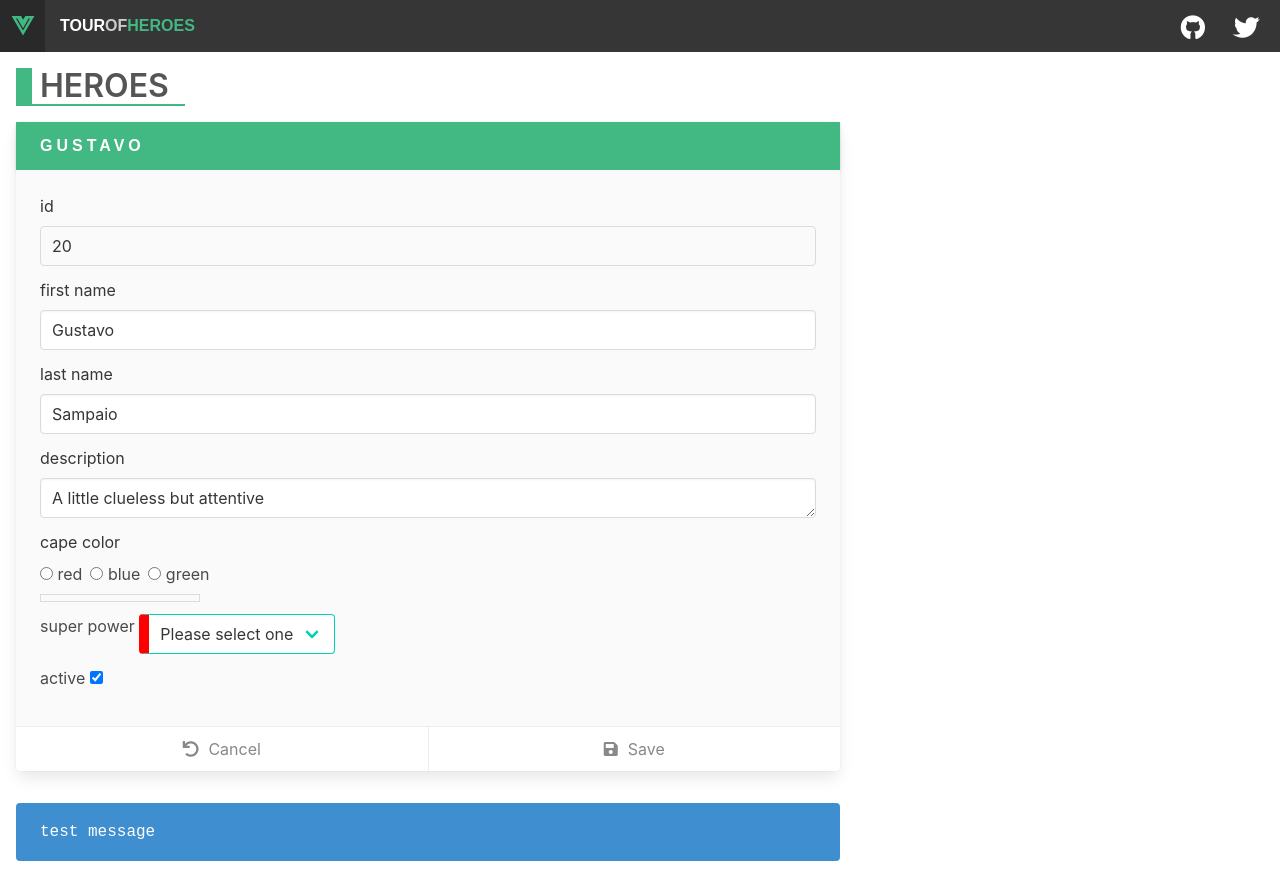
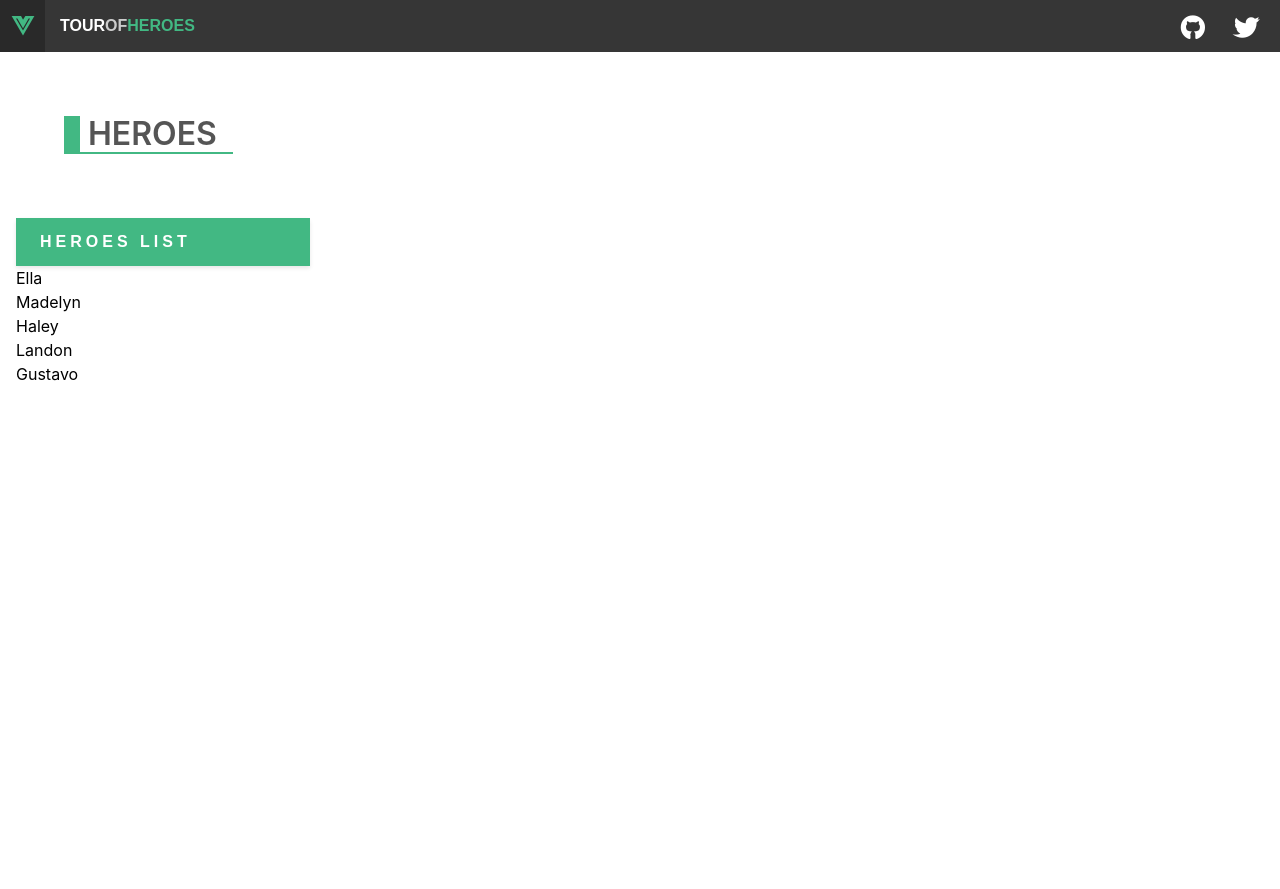
Before and after one commit to gspolima/Vue-Getting-Started, a Vue app: page / in a window 1280 px wide. After the commit the page ends 800 px from the top, so only its background shows below. Built offline with nearby package versions, Linux system fonts and the light colour scheme.

Commit message:
Listing collections and conditional-based content

```diff
--- a/src/components/header-bar-links.vue
+++ b/src/components/header-bar-links.vue
@@ -3,7 +3,7 @@
     <div class="navbar-end">
       <div class="navbar-item">
         <div class="buttons">
-          <a v-bind="github" target="_blank" rel="noopener noreferrer">
+          <a v-bind:href="github" target="_blank" rel="noopener noreferrer">
             <i class="fab fa-github fa-2x" aria-hidden="true"></i>
           </a>
           <a v-bind:href="twitter" target="_blank" rel="noopener noreferrer">
--- a/src/components/heroes.vue
+++ b/src/components/heroes.vue
@@ -4,119 +4,61 @@
       <h2 class="title">Heroes</h2>
     </div>
     <div class="columns">
-      <div class="column is-8">
-        <div class="card edit-detail">
+      <div class="column is-3">
         <header class="card-header">
-            <p class="card-header-title">{{ hero.firstName }}</p>
+          <p class="card-header-title">heroes list</p>
+        </header>
+        <ul class="list is-hoverable">
+          <li v-for="hero in heroes" :key="hero.id">
+            <a
+              @click="displayDetails(hero)"
+              class="list-item"
+              :class="{ 'is-active': selectedHero === hero }"
+            >
+              <span>{{ hero.firstName }}</span>
+            </a>
+          </li>
+        </ul>
+      </div>
+    </div>
+    <div v-if="typeof selectedHero !== 'undefined'" class="columns">
+      <div class="column is-3">
+        <header class="card-header">
+          <p class="card-header-title">{{ selectedHero.firstName }}</p>
         </header>
         <div class="card-content">
           <div class="content">
             <div class="field">
               <label class="label" for="id">id</label>
-                <label class="input" id="id" readonly>{{ hero.id }}</label>
+              <label class="input" id="id" readonly>
+                {{ selectedHero.id }}
+              </label>
             </div>
             <div class="field">
               <label class="label" for="firstName">first name</label>
-                <input class="input" id="firstName" v-model="hero.firstName" />
+              <input
+                class="input"
+                id="firstName"
+                v-model="selectedHero.firstName"
+              />
             </div>
             <div class="field">
               <label class="label" for="lastName">last name</label>
-                <input class="input" id="lastName" v-model="hero.lastName" />
+              <input
+                class="input"
+                id="lastName"
+                v-model="selectedHero.lastName"
+              />
             </div>
             <div class="field">
               <label class="label" for="description">description</label>
-                <textarea
+              <input
                 class="input"
                 id="description"
-                  type="text"
-                  v-model="hero.description"
+                v-model="selectedHero.description"
               />
             </div>
-              <div class="field">
-                <label class="label">cape color</label>
-                <label class="radio" for="color-red">
-                  <input
-                    type="radio"
-                    id="color-red"
-                    value="red"
-                    v-model="hero.capeColor"
-                    @keyup.esc="clearCapeColor()"
-                  />
-                  red
-                </label>
-                <label class="radio" for="color-blue">
-                  <input
-                    type="radio"
-                    id="color-blue"
-                    value="blue"
-                    v-model="hero.capeColor"
-                    @keyup.esc="clearCapeColor()"
-                  />
-                  blue
-                </label>
-                <label class="radio" for="color-green">
-                  <input
-                    type="radio"
-                    id="color-green"
-                    value="green"
-                    v-model="hero.capeColor"
-                    @keyup.esc="clearCapeColor()"
-                  />
-                  green
-                </label>
-                <div
-                  class="color-line"
-                  :style="{ 'background-color': hero.capeColor }"
-                ></div>
           </div>
-              <div class="field">
-                <label for="power">
-                  super power
-                  <div class="select is-primary">
-                    <select
-                      id="power"
-                      v-model="hero.power"
-                      @keyup.delete="clearPower"
-                      :class="{ invalid: hero.power === '' }"
-                    >
-                      <option disabled value>Please select one</option>
-                      <option>Speed</option>
-                      <option>Flight</option>
-                      <option>Strength</option>
-                      <option>Invisibility</option>
-                    </select>
-                  </div>
-                </label>
-              </div>
-              <div class="field">
-                <label class="checkbox" for="active">
-                  active
-                  <input
-                    type="checkbox"
-                    class="is-primary"
-                    id="active"
-                    v-model="hero.active"
-                  />
-                </label>
-              </div>
-            </div>
-          </div>
-          <footer class="card-footer">
-            <button
-              @click="cancelHero"
-              class="link card-footer-item cancel-button"
-            >
-              <i class="fas fa-undo"></i>
-              <span>Cancel</span>
-            </button>
-            <button @click="saveHero" class="link card-footer-item">
-              <i class="fas fa-save"></i>
-              <span>Save</span>
-            </button>
-          </footer>
-        </div>
-        <div class="notification is-info">
-          <pre>{{ message }}</pre>
         </div>
       </div>
     </div>
@@ -128,30 +70,45 @@
   name: 'Heroes',
   data() {
     return {
-      hero: {
+      selectedHero: undefined, // preferable over an empty object
+      heroes: [
+        {
+          id: 10,
+          firstName: 'Ella',
+          lastName: 'Papa',
+          description: 'fashionista',
+        },
+        {
           id: 20,
+          firstName: 'Madelyn',
+          lastName: 'Papa',
+          description: 'the cat whisperer',
+        },
+        {
+          id: 30,
+          firstName: 'Haley',
+          lastName: 'Papa',
+          description: 'pen wielder',
+        },
+        {
+          id: 40,
+          firstName: 'Landon',
+          lastName: 'Papa',
+          description: 'arc trooper',
+        },
+        {
+          id: 50,
           firstName: 'Gustavo',
           lastName: 'Sampaio',
-        description: 'A little clueless but attentive',
-        capeColor: '',
-        power: '',
-        active: true,
+          description: 'dragon slayer',
         },
-      message: 'test message',
+      ],
     };
   },
   methods: {
-    cancelHero() {
-      this.message = '';
-    },
-    saveHero() {
-      this.message = JSON.stringify(this.hero, null, '\n');
-    },
-    clearPower() {
-      this.hero.power = '';
-    },
-    clearCapeColor() {
-      this.hero.capeColor = '';
+    displayDetails(hero) {
+      console.log(hero);
+      this.selectedHero = hero;
     },
   },
 };
--- a/src/design/_bulma.scss
+++ b/src/design/_bulma.scss
@@ -1,23 +1,23 @@
-// @import 'bulma/bulma.sass';
+@import 'bulma/bulma.sass';
 // Using specific Bulma files reduces the 3 production css files from 195kb to 139kb for a 28% decrease
-@import 'bulma/sass/utilities/_all.sass';
-@import 'bulma/sass/utilities/mixins.sass';
-@import 'bulma/sass/utilities/controls.sass';
-@import 'bulma/sass/base/generic.sass';
-@import 'bulma/sass/base/helpers.sass'; // 277 lines
-@import 'bulma/sass/base/minireset.sass';
-@import 'bulma/sass/layout/footer.sass';
-// @import 'bulma/sass/layout/section.sass'; // 12 lines
-@import 'bulma/sass/components/card.sass';
-// @import 'bulma/sass/components/list.sass'; // 39 lines
-@import 'bulma/sass/components/menu.sass';
-@import 'bulma/sass/components/modal.sass';
-@import 'bulma/sass/components/navbar.sass';
-@import 'bulma/sass/elements/notification.sass';
-@import 'bulma/sass/elements/button.sass';
-// @import 'bulma/sass/elements/container.sass'; // 25 lines
-// @import 'bulma/sass/elements/content.sass'; // 150 lines
-// @import 'bulma/sass/elements/title.sass'; // 64 lines
-// @import 'bulma/sass/elements/icon.sass';
-@import 'bulma/sass/form/_all.sass';
-@import 'bulma/sass/grid/columns.sass';
+// @import 'bulma/sass/utilities/_all.sass';
+// @import 'bulma/sass/utilities/mixins.sass';
+// @import 'bulma/sass/utilities/controls.sass';
+// @import 'bulma/sass/base/generic.sass';
+// @import 'bulma/sass/base/helpers.sass'; // 277 lines
+// @import 'bulma/sass/base/minireset.sass';
+// @import 'bulma/sass/layout/footer.sass';
+// // @import 'bulma/sass/layout/section.sass'; // 12 lines
+// @import 'bulma/sass/components/card.sass';
+// // @import 'bulma/sass/components/list.sass'; // 39 lines
+// @import 'bulma/sass/components/menu.sass';
+// @import 'bulma/sass/components/modal.sass';
+// @import 'bulma/sass/components/navbar.sass';
+// @import 'bulma/sass/elements/notification.sass';
+// @import 'bulma/sass/elements/button.sass';
+// // @import 'bulma/sass/elements/container.sass'; // 25 lines
+// // @import 'bulma/sass/elements/content.sass'; // 150 lines
+// // @import 'bulma/sass/elements/title.sass'; // 64 lines
+// // @import 'bulma/sass/elements/icon.sass';
+// @import 'bulma/sass/form/_all.sass';
+// @import 'bulma/sass/grid/columns.sass';
--- a/src/design/_styles.scss
+++ b/src/design/_styles.scss
@@ -193,3 +193,17 @@
 select.invalid {
   border-left: 10px red solid !important;
 }
+
+.list-item {
+  color: #000;
+  &:hover {
+    color: $accent-color;
+  }
+  &.is-active {
+    background-color: $accent-color;
+    border-radius: 0;
+    border-top: #fff solid 1px;
+    border-bottom: #fff solid 1px;
+    color: #fff;
+  }
+}
--- a/src/design/_variables.scss
+++ b/src/design/_variables.scss
@@ -5,3 +5,4 @@
 $link: $primary;
 $info: $primary;
 $shade-light: #fafafa;
+$accent-color: #00b3e6;
```
Lines whose indentation alone changed are shown as unchanged.
